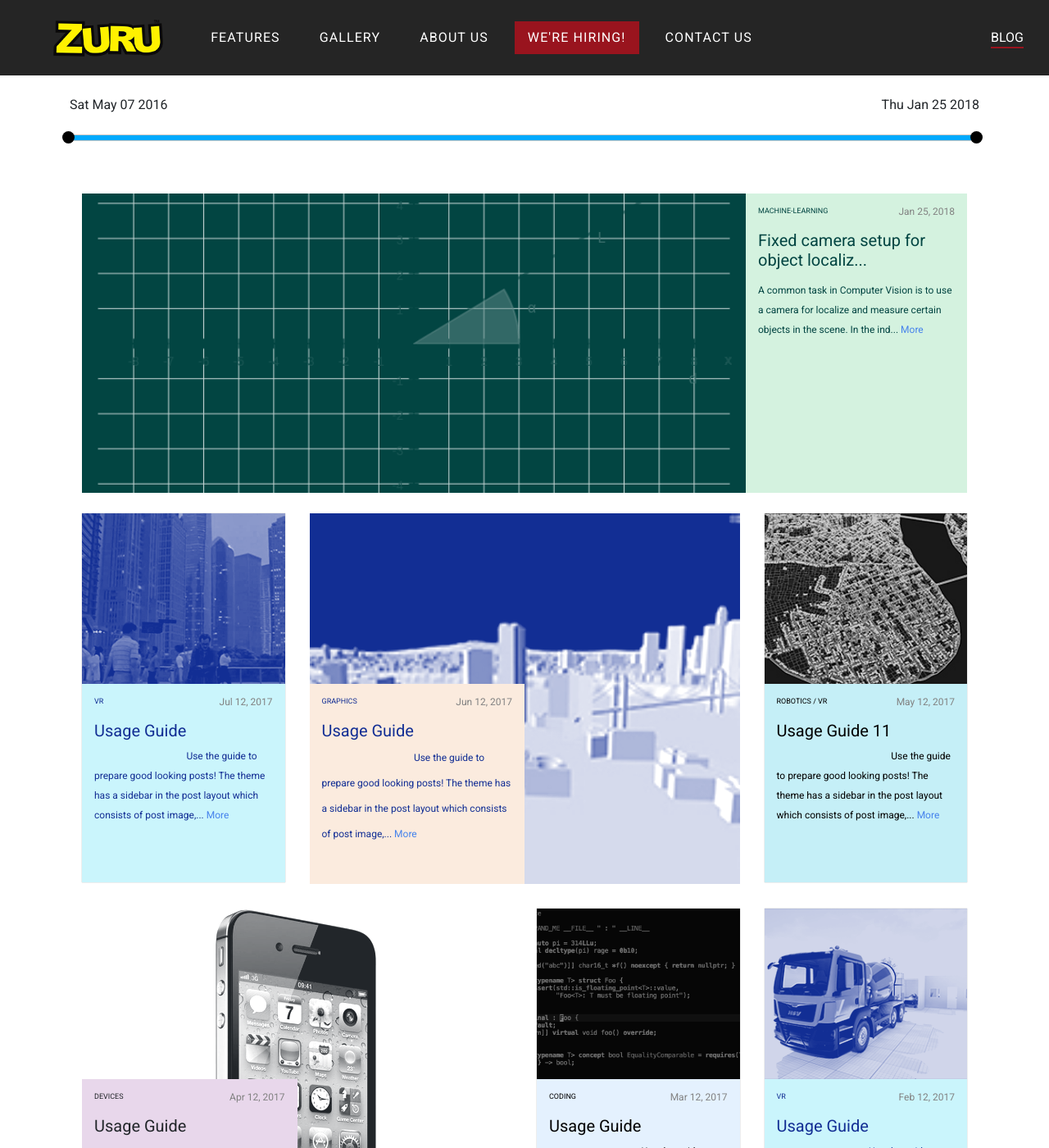
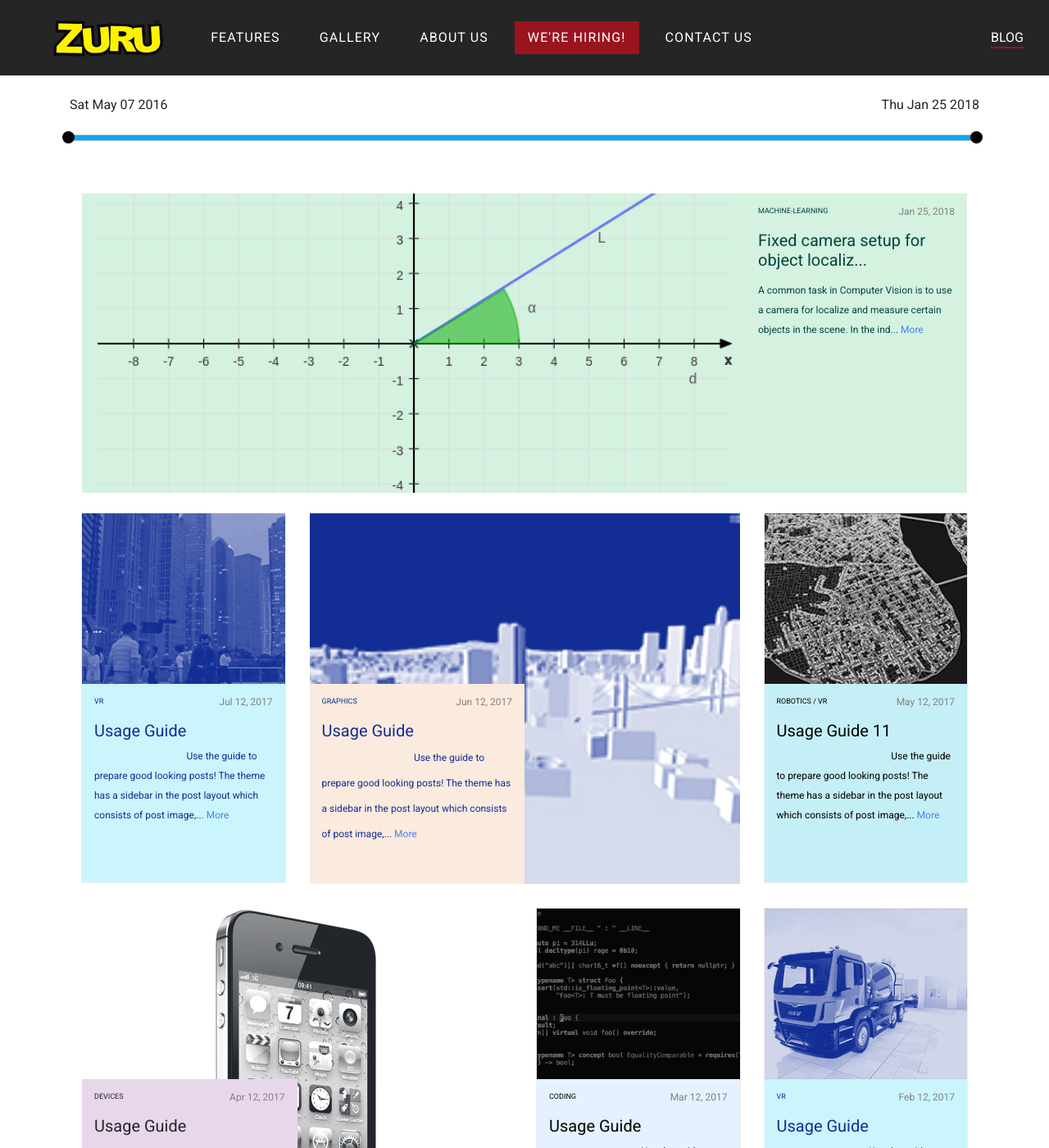
Before and after one commit to Dipen-Dedania/zuru-blog, a Jekyll site: the page built from index.html, in a window 1280 px wide and 1400 px high. Shown: the whole window at 82% size. Built offline with Jekyll 4.4.1, drawn with Linux system fonts in a browser that asks for light colours; nearby versions of some CDN libraries.

```diff
--- a/_sass/_custom.scss
+++ b/_sass/_custom.scss
@@ -654,9 +654,9 @@ input[type=number] {
 .first-large-post .card-image-container >img{
   height: 365px;
   object-fit: cover;
-  filter: grayscale(1) contrast(1.3);
-  mix-blend-mode: screen;
-  opacity: 0.8;
+  // filter: grayscale(1) contrast(1.3);
+  // mix-blend-mode: screen;
+  // opacity: 0.8;
 }
 //.first-large-post .index-anchor .panel .card-image-container >img{
 //  height: 310px;
--- a/index.html
+++ b/index.html
@@ -55,7 +55,7 @@ layout: default
                                 <div class="mb-25 row large-post-container"
                                     style="background-color:{{postTheme.backgroundColor}};color:{{postTheme.fontColor}};">
                                     <div class="padding-0 col-lg-9">
-                                        <div class="card-image-container" style="background-color:{{postTheme.fontColor}}">
+                                        <div class="card-image-container" style="">
                                             <img width="100%" src="{{site.baseurl}}/images/{{post.img}}"
                                                 alt="{{post.title}}">
                                         </div>
```
